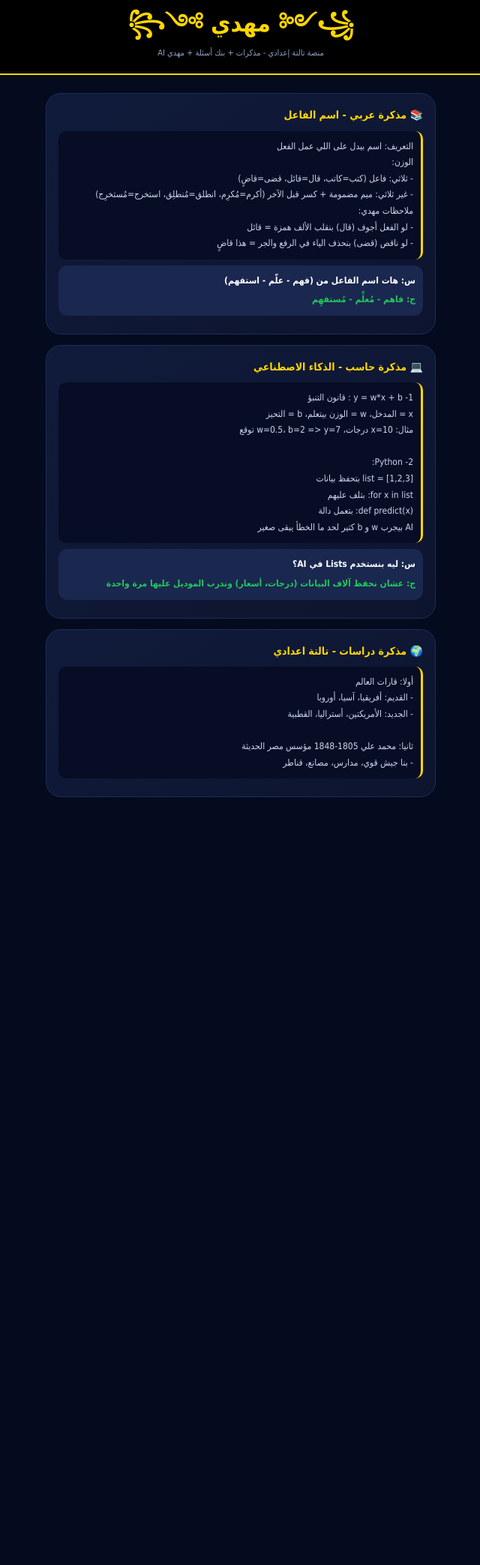
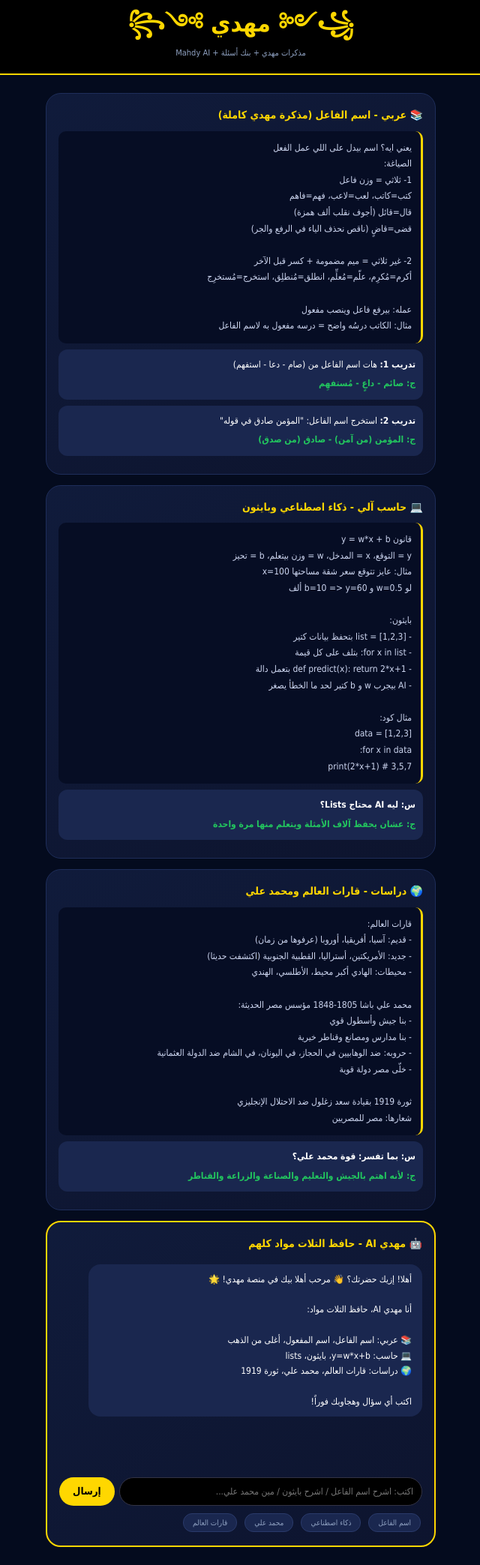
Before and after one commit to hmad69832-png/Mahdyy, a plain HTML site: page index.html in a window 1280 px wide. Shown: the part 15-2102 px from the top of the page at 75% size, without its empty margins (319-959 px from the left). Before the commit the page ends 1102 px from the top, so only its background shows below. Drawn offline with Linux system fonts and the light colour scheme.

Commit message:
Update index.html

```diff
--- a/index.html
+++ b/index.html
@@ -11,53 +11,185 @@ body{background:#040b1e;color:#fff;line-height:1.8}
 .logo{font-size:32px;font-weight:900;color:#ffd700}
 .card{background:linear-gradient(145deg,#101b3b,#0d142e);border:1px solid #1e2d5a;border-radius:20px;padding:16px;margin:14px auto;max-width:520px}
 .title{font-size:14px;font-weight:900;color:#ffd700;margin-bottom:8px}
-.note{background:#060d24;border-right:3px solid #ffd700;padding:10px;border-radius:10px;font-size:12px;color:#cdd6f0;margin:8px 0;white-space:pre-line}
+.note{background:#060d24;border-right:3px solid #ffd700;padding:12px;border-radius:10px;font-size:12px;color:#cdd6f0;margin:8px 0;white-space:pre-line}
 .q{background:#1a274f;padding:10px;border-radius:12px;margin:8px 0;font-size:12px}
 .ans{color:#22c55e;font-weight:bold;margin-top:4px;white-space:pre-line}
-.bubble{padding:10px 14px;border-radius:16px;font-size:12px;margin:6px 0;max-width:92%;line-height:1.6}
+.bubble{padding:10px 14px;border-radius:16px;font-size:12px;margin:6px 0;max-width:92%;line-height:1.7}
 .me{background:#ffd700;color:#000;margin-right:auto}
-.ai{background:#1a274f;color:#fff}
+.ai{background:#1a274f;color:#fff;white-space:pre-line}
+.btnQ{padding:6px 12px;border-radius:12px;background:#1a274f;border:1px solid #2a3a6a;color:#8ea0c0;font-size:10px;margin:2px}
 </style>
 </head>
 <body>
 <div class="header">
 <div class="logo">꧁༺ مهدي ༻꧂</div>
-<div style="font-size:11px;color:#8ea0c0">منصة تالتة إعدادي - مذكرات + بنك أسئلة + مهدي AI</div>
+<div style="font-size:11px;color:#8ea0c0">مذكرات مهدي + بنك أسئلة + Mahdy AI</div>
 </div>
 
 <div style="max-width:540px;margin:auto;padding:10px">
 
 <div class="card">
-<div class="title">📚 مذكرة عربي - اسم الفاعل</div>
-<div class="note">التعريف: اسم بيدل على اللي عمل الفعل
-الوزن:
-- ثلاثي: فاعل (كتب=كاتب، قال=قائل، قضى=قاضٍ)
-- غير ثلاثي: ميم مضمومة + كسر قبل الآخر (أكرم=مُكرِم، انطلق=مُنطلِق، استخرج=مُستخرِج)
-ملاحظات مهدي:
-- لو الفعل أجوف (قال) بنقلب الألف همزة = قائل
-- لو ناقص (قضى) بنحذف الياء في الرفع والجر = هذا قاضٍ</div>
-<div class="q"><b>س: هات اسم الفاعل من (فهم - علّم - استفهم)</b><div class="ans">ج: فاهم - مُعلِّم - مُستفهِم</div></div>
+<div class="title">📚 عربي - اسم الفاعل (مذكرة مهدي كاملة)</div>
+<div class="note">يعني ايه؟ اسم بيدل على اللي عمل الفعل
+الصياغة:
+1- ثلاثي = وزن فاعل
+كتب=كاتب، لعب=لاعب، فهم=فاهم
+قال=قائل (أجوف نقلب ألف همزة)
+قضى=قاضٍ (ناقص نحذف الياء في الرفع والجر)
+
+2- غير ثلاثي = ميم مضمومة + كسر قبل الآخر
+أكرم=مُكرِم، علّم=مُعلِّم، انطلق=مُنطلِق، استخرج=مُستخرِج
+
+عمله: بيرفع فاعل وينصب مفعول
+مثال: الكاتب درسُه واضح = درسه مفعول به لاسم الفاعل</div>
+<div class="q"><b>تدريب 1:</b> هات اسم الفاعل من (صام - دعا - استفهم)<div class="ans">ج: صائم - داعٍ - مُستفهِم</div></div>
+<div class="q"><b>تدريب 2:</b> استخرج اسم الفاعل: "المؤمن صادق في قوله"<div class="ans">ج: المؤمن (من آمن) - صادق (من صدق)</div></div>
 </div>
 
 <div class="card">
-<div class="title">💻 مذكرة حاسب - الذكاء الاصطناعي</div>
-<div class="note">1- y = w*x + b : قانون التنبؤ
-   x = المدخل، w = الوزن بيتعلم، b = التحيز
-   مثال: x=10 درجات، w=0.5، b=2 => y=7 توقع
+<div class="title">💻 حاسب آلي - ذكاء اصطناعي وبايثون</div>
+<div class="note">قانون y = w*x + b
+y = التوقع، x = المدخل، w = وزن بيتعلم، b = تحيز
+مثال: عايز تتوقع سعر شقة مساحتها x=100
+لو w=0.5 و b=10 => y=60 ألف
 
-2- Python:
-   list = [1,2,3] بتحفظ بيانات
-   for x in list: بتلف عليهم
-   def predict(x): بتعمل دالة
-   AI بيجرب w و b كتير لحد ما الخطأ يبقى صغير</div>
-<div class="q"><b>س: ليه بنستخدم Lists في AI؟</b><div class="ans">ج: عشان نحفظ آلاف البيانات (درجات، أسعار) وندرب الموديل عليها مرة واحدة</div></div>
+بايثون:
+- list = [1,2,3] بتحفظ بيانات كتير
+- for x in list: بتلف على كل قيمة
+- def predict(x): return 2*x+1 بتعمل دالة
+- AI بيجرب w و b كتير لحد ما الخطأ يصغر
+
+مثال كود:
+data = [1,2,3]
+for x in data:
+    print(2*x+1) # 3,5,7</div>
+<div class="q"><b>س: ليه AI محتاج Lists؟</b><div class="ans">ج: عشان يحفظ آلاف الأمثلة ويتعلم منها مرة واحدة</div></div>
 </div>
 
 <div class="card">
-<div class="title">🌍 مذكرة دراسات - تالتة اعدادي</div>
-<div class="note">أولا: قارات العالم
-- القديم: أفريقيا، آسيا، أوروبا
-- الجديد: الأمريكتين، أستراليا، القطبية
+<div class="title">🌍 دراسات - قارات العالم ومحمد علي</div>
+<div class="note">قارات العالم:
+- قديم: آسيا، أفريقيا، أوروبا (عرفوها من زمان)
+- جديد: الأمريكتين، أستراليا، القطبية الجنوبية (اكتشفت حديثا)
+- محيطات: الهادي أكبر محيط، الأطلسي، الهندي
 
-ثانيا: محمد علي 1805-1848 مؤسس مصر الحديثة
-- بنا جيش قوي، مدارس، مصانع، قناطر
+محمد علي باشا 1805-1848 مؤسس مصر الحديثة:
+- بنا جيش وأسطول قوي
+- بنا مدارس ومصانع وقناطر خيرية
+- حروبه: ضد الوهابيين في الحجاز، في اليونان، في الشام ضد الدولة العثمانية
+- خلّى مصر دولة قوية
+
+ثورة 1919 بقيادة سعد زغلول ضد الاحتلال الإنجليزي
+شعارها: مصر للمصريين</div>
+<div class="q"><b>س: بما تفسر: قوة محمد علي؟</b><div class="ans">ج: لأنه اهتم بالجيش والتعليم والصناعة والزراعة والقناطر</div></div>
+</div>
+
+<div class="card" style="border:2px solid #ffd700">
+<div class="title">🤖 مهدي AI - حافظ التلات مواد كلهم</div>
+<div id="chatBox" style="height:280px;overflow:auto;display:flex;flex-direction:column">
+<div class="bubble ai">أهلا! إزيك حضرتك؟ 👋 مرحب أهلا بيك في منصة مهدي! 🌟
+
+أنا مهدي AI، حافظ التلات مواد:
+
+📚 عربي: اسم الفاعل، اسم المفعول، أغلى من الذهب
+💻 حاسب: y=w*x+b، بايثون، lists
+🌍 دراسات: قارات العالم، محمد علي، ثورة 1919
+
+اكتب أي سؤال وهجاوبك فوراً!</div>
+</div>
+<div style="display:flex;gap:6px;margin-top:10px">
+<input id="chatIn" placeholder="اكتب: اشرح اسم الفاعل / اشرح بايثون / مين محمد علي..." style="flex:1;padding:11px;border-radius:22px;border:1px solid #334;background:#000;color:#fff;font-size:12px">
+<button onclick="ask()" style="padding:11px 18px;border-radius:22px;background:#ffd700;border:none;font-weight:900">إرسال</button>
+</div>
+<div style="margin-top:8px;display:flex;gap:6px;flex-wrap:wrap">
+<button class="btnQ" onclick="quick('اشرح اسم الفاعل')">اسم الفاعل</button>
+<button class="btnQ" onclick="quick('اشرح y=w*x+b')">ذكاء اصطناعي</button>
+<button class="btnQ" onclick="quick('مين محمد علي')">محمد علي</button>
+<button class="btnQ" onclick="quick('اشرح قارات العالم')">قارات العالم</button>
+</div>
+</div>
+
+</div>
+
+<script>
+const db={
+عربي:`أهلا إزيك حضرتك؟ 📚 اسم الفاعل:
+
+1- من الثلاثي على وزن فاعل:
+كتب=كاتب، لعب=لاعب، فهم=فاهم
+قال=قائل (أجوف)، باع=بائع
+قضى=قاضٍ، دعا=داعٍ (ناقص نحذف الياء)
+
+2- من غير الثلاثي:
+هات المضارع + ميم مضمومة + كسر قبل الآخر
+أكرم=يكرم=مُكرِم
+علّم=يعلّم=مُعلِّم
+انطلق=ينطلق=مُنطلِق
+استخرج=يستخرج=مُستخرِج
+
+عمله: يرفع فاعل وينصب مفعول
+مثال: "الكاتب درسَه واضح" درسه مفعول به لاسم الفاعل
+تحب أديك تدريب؟`,
+
+حاسب:`مرحب أهلا بحضرتك! 💻 حاسب:
+
+y=w*x+b ده قانون التنبؤ في AI
+
+x = المدخل (درجة، مساحة)
+y = التوقع (النتيجة)
+w = الوزن (الذكاء بيتعلمه من البيانات)
+b = تحيز بيظبط النتيجة
+
+مثال: x=10، w=2، b=1 => y=21
+
+بايثون:
+data = [1,2,3]
+for x in data:
+    y = 2*x + 1
+    print(y) # 3,5,7
+
+ليه Lists؟ عشان نحفظ آلاف البيانات مرة واحدة وندرب عليها
+عايز كود يتعلم لوحده؟`,
+
+دراسات:`أهلا بحضرتك! 🌍 دراسات:
+
+1- قارات العالم:
+قديم: آسيا، أفريقيا، أوروبا
+جديد: أمريكا الشمالية والجنوبية، أستراليا، القطبية
+محيطات: الهادي أكبر واحد، الأطلسي، الهندي، المتجمد
+
+2- محمد علي باشا 1805 مؤسس مصر الحديثة:
+- بنا جيش وأسطول
+- بنا مدارس ومصانع
+- بنا القناطر الخيرية
+- حروبه: الوهابيين في السعودية، اليونان، الشام
+- خلى مصر قوة كبيرة
+
+3- ثورة 1919 سعد زغلول ضد الانجليز
+عايز أسئلة؟`,
+
+عام:`مرحب أهلا إزيك حضرتك انت؟ 👋 منور منصة مهدي!
+
+قولّي مثلا:
+- "اشرح اسم الفاعل"
+- "اشرح البايثون"
+- "مين محمد علي"
+- "لخص قارات العالم"
+
+وأنا هشرحلك بالمذكرة بتاعة مهدي كاملة!`
+};
+function ask(){
+ let input=document.getElementById('chatIn'), text=input.value.trim(); if(!text) return;
+ let box=document.getElementById('chatBox');
+ box.innerHTML+=`<div class="bubble me">${text}</div>`; input.value='';
+ let l=text.toLowerCase(), r=db.عام;
+ if(l.includes("فاعل")||l.includes("عربي")||l.includes("نحو")) r=db.عربي;
+ else if(l.includes("حاسب")||l.includes("بايثون")||l.includes("y")||l.includes("ذكاء")||l.includes("list")) r=db.حاسب;
+ else if(l.includes("دراسات")||l.includes("قارات")||l.includes("محمد علي")||l.includes("تاريخ")||l.includes("ثورة")) r=db.دراسات;
+ setTimeout(()=>{box.innerHTML+=`<div class="bubble ai">${r}</div>`; box.scrollTop=99999},300);
+}
+function quick(t){document.getElementById('chatIn').value=t;ask();}
+document.getElementById('chatIn').addEventListener('keydown',e=>{if(e.key==='Enter')ask()});
+</script>
+</body>
+</html>
```
